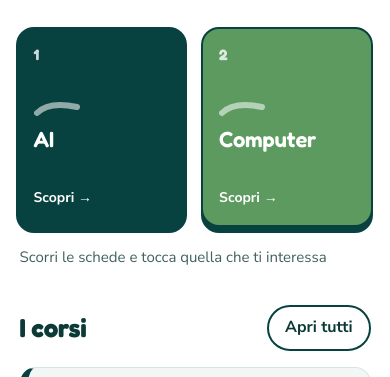
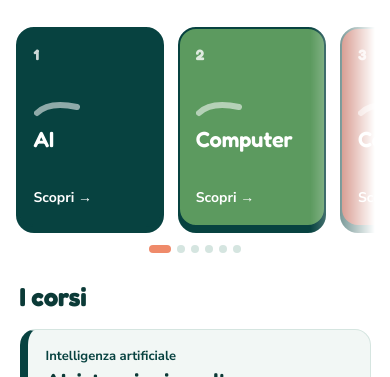
Before and after one commit to AdrianaMonte/corsi-pragma, a plain HTML site: page index.html in a window 390 px wide. Shown: the part 678-1055 px from the top of the page. Drawn offline with Linux system fonts and the light colour scheme.

Commit message:
Add files via upload

```diff
--- a/index.html
+++ b/index.html
@@ -45,8 +45,12 @@ h1{font-size:clamp(32px,5vw,52px);color:light-dark(#074240,#ffffff);text-wrap:ba
 .tile h3{font-size:22px;font-weight:600}
 .tile svg{width:46px;height:20px}
 .tile .go{font-size:14px;font-weight:700}
-.hint{font-size:14px;color:var(--muted);margin:0}
-@media(min-width:900px){.deck{overflow:visible;justify-content:space-between;padding-top:34px}.tile{flex:1 1 0;margin-left:-18px;transform:rotate(var(--r))}.tile:first-child{margin-left:0}.tile:hover,.tile:focus-visible{z-index:2}.hint{display:none}}
+.dots{display:flex;gap:6px;justify-content:center}
+.dots i{width:8px;height:8px;border-radius:50%;background:var(--line);transition:width .25s,background .25s}
+.dots i.on{width:22px;border-radius:4px;background:var(--coral)}
+@media(max-width:899px){.deck{-webkit-mask-image:linear-gradient(90deg,#000 82%,transparent);mask-image:linear-gradient(90deg,#000 82%,transparent);padding-right:40px}.tile{flex-basis:clamp(140px,38vw,170px)}}
+@media(prefers-reduced-motion:no-preference) and (max-width:899px){.deck{animation:peek 1.4s 1s ease-in-out}@keyframes peek{40%{transform:translateX(-36px)}}}
+@media(min-width:900px){.deck{overflow:visible;justify-content:space-between;padding-top:34px}.tile{flex:1 1 0;margin-left:-18px;transform:rotate(var(--r))}.tile:first-child{margin-left:0}.tile:hover,.tile:focus-visible{z-index:2}.dots{display:none}}
 .list{display:grid;gap:12px}
 .list>h2{font-size:clamp(26px,3.4vw,36px);margin-bottom:6px}
 .c{background:var(--card);border:1px solid var(--line);border-left:8px solid var(--k);border-radius:16px;overflow:hidden;transition:box-shadow .25s}
@@ -67,10 +71,6 @@ h1{font-size:clamp(32px,5vw,52px);color:light-dark(#074240,#ffffff);text-wrap:ba
 .in li{margin:3px 0}
 .take{background:color-mix(in srgb,var(--k) 16%,transparent);border-radius:12px;padding:12px 14px;align-self:start}
 .take p{margin:0;font-weight:600}
-.ctrl{display:flex;justify-content:space-between;align-items:center;gap:12px;margin-bottom:4px}
-.ctrl h2{font-size:clamp(26px,3.4vw,36px)}
-.ctrl button{border:2px solid var(--g);background:transparent;border-radius:24px;padding:8px 16px;cursor:pointer;font-weight:700;min-height:44px}
-:root[data-theme=dark] .ctrl button{border-color:#5c9a5f}
 .end{background:var(--g);color:#fff}
 .end .wrap{display:grid;grid-template-columns:repeat(3,minmax(0,1fr));gap:24px}
 .end h3{font-size:20px;margin-bottom:4px;font-weight:600}
@@ -99,14 +99,14 @@ h1{font-size:clamp(32px,5vw,52px);color:light-dark(#074240,#ffffff);text-wrap:ba
     <div class="pick">
       <h2>Scegli cosa ti incuriosisce</h2>
       <div class="deck" id="deck"></div>
-      <p class="hint">Scorri le schede e tocca quella che ti interessa</p>
+      <div class="dots" id="dots" aria-hidden="true"></div>
     </div>
   </div>
 </header>
 
 <main class="band" style="padding-top:8px">
   <div class="wrap list" id="list">
-    <div class="ctrl"><h2>I corsi</h2><button id="all" type="button" aria-pressed="false">Apri tutti</button></div>
+    <h2>I corsi</h2>
   </div>
 </main>
 
@@ -142,8 +142,10 @@ document.getElementById("deck").addEventListener("click",e=>{
  const el=cards[+b.dataset.i];setOpen(el,true);el.scrollIntoView({block:"start"});
  el.classList.add("hl");setTimeout(()=>el.classList.remove("hl"),1400);
 });
-const all=document.getElementById("all");
-all.addEventListener("click",()=>{const v=all.getAttribute("aria-pressed")!=="true";cards.forEach(el=>setOpen(el,v));all.setAttribute("aria-pressed",v);all.textContent=v?"Chiudi tutti":"Apri tutti"});
+const deck=document.getElementById("deck"),dots=document.getElementById("dots");
+dots.innerHTML=courses.map(()=>'<i></i>').join("");
+const dot=()=>{const t=[...deck.children],w=t[0].offsetWidth+14,i=Math.min(t.length-1,Math.round(deck.scrollLeft/w));[...dots.children].forEach((d,j)=>d.classList.toggle("on",j===i))};
+deck.addEventListener("scroll",dot,{passive:true});dot();
 }
 </script>
 </body>
```
